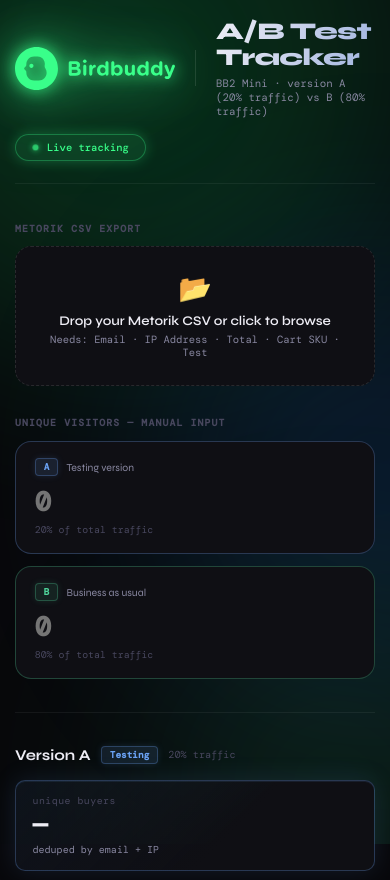
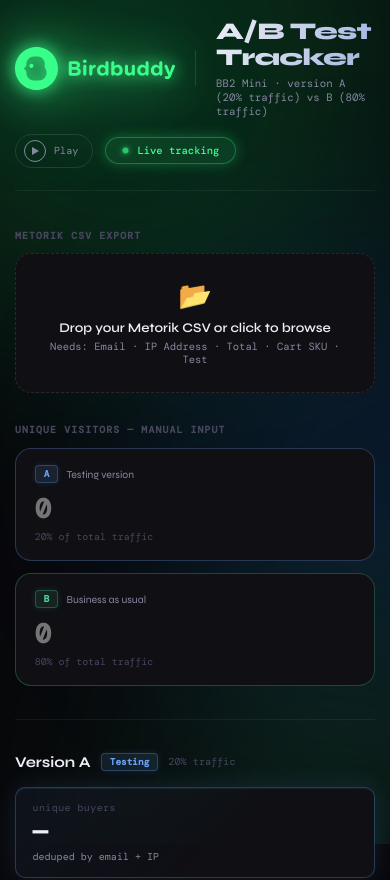
Before and after one commit to tommisic/birdbuddy-tracker, a plain HTML site: page index.html in a window 390 px wide. Shown: the top 880 px of the page. Drawn offline with nearby package versions, Linux system fonts and the light colour scheme.

Commit message:
Update index.html

```diff
--- a/index.html
+++ b/index.html
@@ -1,7 +1,7 @@
 <!DOCTYPE html>
 <html lang="en">
 <head>
- <link rel="icon" type="image/png" href="/icon.png" />
+  <link rel="icon" type="image/png" href="/icon.png" />
 <meta charset="UTF-8" />
 <meta name="viewport" content="width=device-width, initial-scale=1.0" />
 <title>BB2 Mini — A/B Test Tracker</title>
@@ -60,7 +60,25 @@
   .header-title { display: flex; flex-direction: column; justify-content: center; }
   .header-title h1 { font-size: 1.6rem; font-weight: 800; letter-spacing: -0.03em; background: linear-gradient(110deg, #eeedf5 0%, #a0b4e0 100%); -webkit-background-clip: text; -webkit-text-fill-color: transparent; background-clip: text; line-height: 1.1; }
   .header-title p { font-size: 0.72rem; color: var(--text2); font-family: 'DM Mono', monospace; margin-top: 4px; }
-  .header-right { display: flex; align-items: center; gap: 16px; flex-wrap: wrap; }
+  .header-right { display: flex; align-items: center; gap: 12px; flex-wrap: wrap; }
+  .music-btn {
+    display: inline-flex; align-items: center; gap: 8px;
+    background: transparent; border: 1px solid var(--border2);
+    border-radius: 20px; padding: 5px 14px 5px 8px;
+    cursor: pointer; transition: border-color 0.25s, box-shadow 0.25s, color 0.25s;
+    color: var(--text2); font-family: 'DM Mono', monospace; font-size: 0.68rem;
+  }
+  .music-btn:hover { border-color: var(--neon-border); box-shadow: 0 0 12px var(--neon-glow); color: var(--neon); }
+  .music-btn.playing { border-color: var(--neon-border); color: var(--neon); box-shadow: 0 0 14px var(--neon-glow); }
+  .music-icon { width: 22px; height: 22px; border-radius: 50%; border: 1px solid currentColor; display: flex; align-items: center; justify-content: center; flex-shrink: 0; }
+  .play-tri { width:0; height:0; border-style:solid; border-width:4px 0 4px 7px; border-color:transparent transparent transparent currentColor; margin-left:1px; }
+  .pause-bars { display:none; gap:2px; align-items:center; }
+  .pause-bar  { width:2px; height:8px; background:currentColor; border-radius:1px; }
+  .music-btn.playing .play-tri  { display:none; }
+  .music-btn.playing .pause-bars { display:flex; }
+  @keyframes barBounce { 0%,100%{transform:scaleY(1);} 50%{transform:scaleY(0.35);} }
+  .music-btn.playing .pause-bar:nth-child(1) { animation: barBounce 0.65s ease-in-out infinite; }
+  .music-btn.playing .pause-bar:nth-child(2) { animation: barBounce 0.65s ease-in-out infinite 0.22s; }
   .live-badge {
     display: inline-flex; align-items: center; gap: 8px;
     font-size: 0.7rem; font-weight: 500; font-family: 'DM Mono', monospace;
@@ -286,8 +304,16 @@
     </div>
   </div>
   <div class="header-right">
+    <button class="music-btn" id="music-btn" onclick="toggleMusic()">
+      <span class="music-icon">
+        <span class="play-tri"></span>
+        <span class="pause-bars"><span class="pause-bar"></span><span class="pause-bar"></span></span>
+      </span>
+      <span id="music-label">Play</span>
+    </button>
     <div class="live-badge"><span class="live-dot"></span>Live tracking</div>
   </div>
+  <audio id="bg-audio" src="music.mp3" loop preload="none"></audio>
   </header>
 
   <!-- Upload -->
@@ -529,6 +555,20 @@
   const file=e.dataTransfer.files[0];
   if(file){const dt=new DataTransfer();dt.items.add(file);document.getElementById('csv-input').files=dt.files;document.getElementById('csv-input').dispatchEvent(new Event('change'));}
 });
+function toggleMusic(){
+  const audio=document.getElementById('bg-audio');
+  const btn=document.getElementById('music-btn');
+  const label=document.getElementById('music-label');
+  if(audio.paused){
+    audio.play().catch(()=>{});
+    btn.classList.add('playing');
+    label.textContent='Pause';
+  } else {
+    audio.pause();
+    btn.classList.remove('playing');
+    label.textContent='Play';
+  }
+}
 </script>
 </body>
 </html>
```
